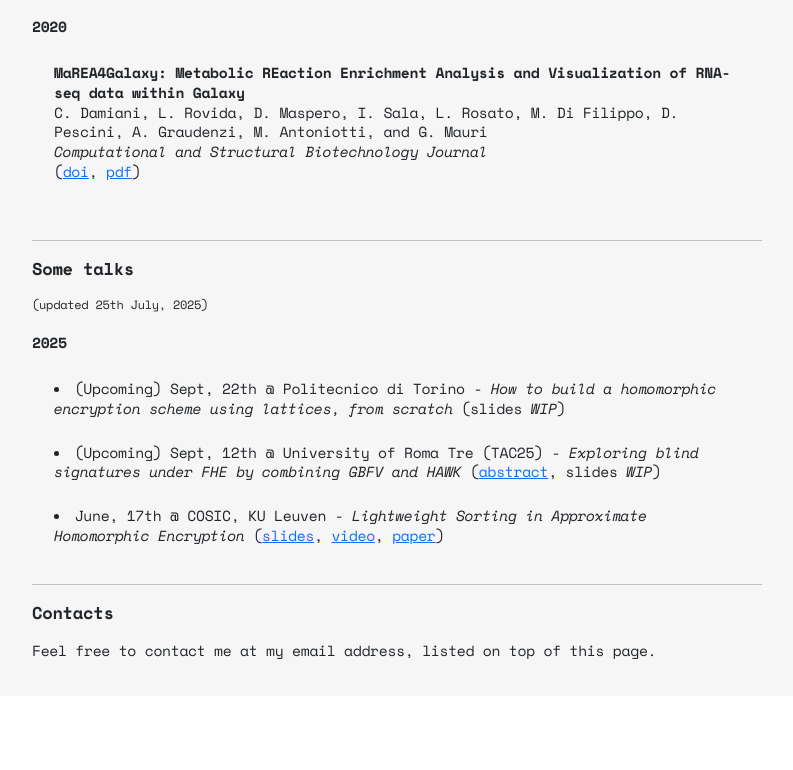
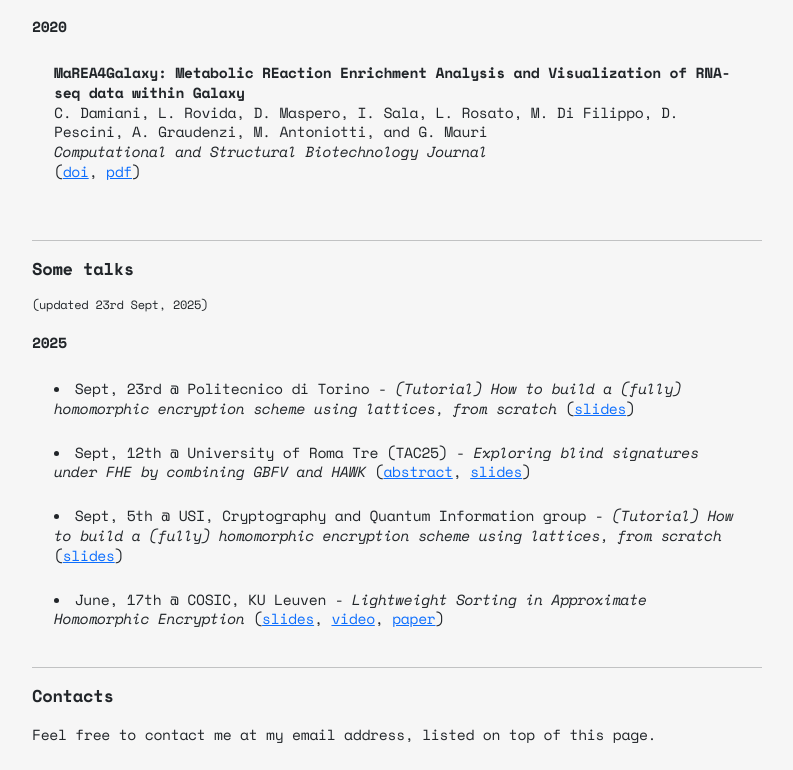
Before and after one commit to lorenzorovida/lorenzorovida.github.io, a plain HTML site: page index.html in a window 1280 px wide. Shown: the part 2027-2797 px from the top of the page, without its empty margins (243-1036 px from the left). Before the commit the page ends 2763 px from the top, so only its background shows below. Drawn offline with nearby package versions, Linux system fonts and the light colour scheme.

Commit message:
New talks

```diff
--- a/index.html
+++ b/index.html
@@ -380,7 +380,7 @@ During my Ph.D.,  I have been extremely lucky to be hosted by some cool people:
     <span class="visually-hidden">Next</span>
   </button>
 </div>
-<p style="font-size: 10pt;">Fig.1: Fully Homomorphic Encryption, explained in few cartoons, by Alice and Bob<br>(credits: Francesca V.)</p>
+<p style="font-size: 10pt;">Fig.1: Fully homomorphic encryption, explained in few cartoons, by Alice and Bob<br>(credits: Francesca V.)</p>
 </center>
 
 <br>
@@ -437,16 +437,18 @@ During my Ph.D.,  I have been extremely lucky to be hosted by some cool people:
 
 <br>
 <hr>
-<h3 id="talks">Some talks</h3> <p style="font-size: 9pt">(updated 25th July, 2025)</p>
+<h3 id="talks">Some talks</h3> <p style="font-size: 9pt">(updated 23rd Sept, 2025)</p>
 <h4>2025</h4>
 <ul style="list-style:initial; list-style-position: inside;
     padding:10px;
     margin:0px;
 ">
 
-    <li>(Upcoming) Sept, 22th @ Politecnico di Torino - <i><a class="no-style" href="https://crypto.polito.it/notizie/seminario_how_to_build_a_homomorphic_encryption_scheme_using_lattices_from_scratch_lorenzo_rovida">How to build a homomorphic encryption scheme using lattices, from scratch</a></i> (slides <i>WIP</i>) </li>
+    <li>Sept, 23rd @ Politecnico di Torino - <i><a class="no-style" href="https://crypto.polito.it/notizie/seminario_how_to_build_a_homomorphic_encryption_scheme_using_lattices_from_scratch_lorenzo_rovida">(Tutorial) How to build a (fully) homomorphic encryption scheme using lattices, from scratch</a></i> (<a href="slides/2025_howto.pdf">slides</a>) </li>
 
-    <li>(Upcoming) Sept, 12th @ University of Roma Tre (TAC25) - <i><a class="no-style" href="https://aleph.fbk.eu/events/TAC2025/">Exploring blind signatures under FHE by combining GBFV and HAWK</a></i> (<a href="abstracts/2025_blindsignatures.pdf">abstract</a>, slides <i>WIP</i>)</li>
+    <li>Sept, 12th @ University of Roma Tre (TAC25) - <i><a class="no-style" href="https://aleph.fbk.eu/events/TAC2025/">Exploring blind signatures under FHE by combining GBFV and HAWK</a></i> (<a href="abstracts/2025_blindsignatures.pdf">abstract</a>, <a href="slides/2025_tac.pdf">slides</a>)</li>
+
+    <li>Sept, 5th @ USI, Cryptography and Quantum Information group - <i>(Tutorial) How to build a (fully) homomorphic encryption scheme using lattices, from scratch</i> (<a href="slides/2025_howto.pdf">slides</a>) </li>
 
     <li id="RLB25talk">June, 17th @ COSIC, KU Leuven - <i><a class="no-style" href="https://www.esat.kuleuven.be/cosic/cosicevent/cosic-seminar-towards-lightweight-sorting-in-approximate-homomorphic-encryption-lorenzo-rovida-university-of-milano-bicocca/">Lightweight Sorting in Approximate Homomorphic Encryption</a></i> (<a href="slides/2025_fhesorting_slides.pdf">slides</a>, <a href="https://www.youtube.com/watch?v=ea066flbddU&t=41s">video</a>, <a href="#RLB25">paper</a>)</li>
 
```
Also changed, not shown: 2 other files.
